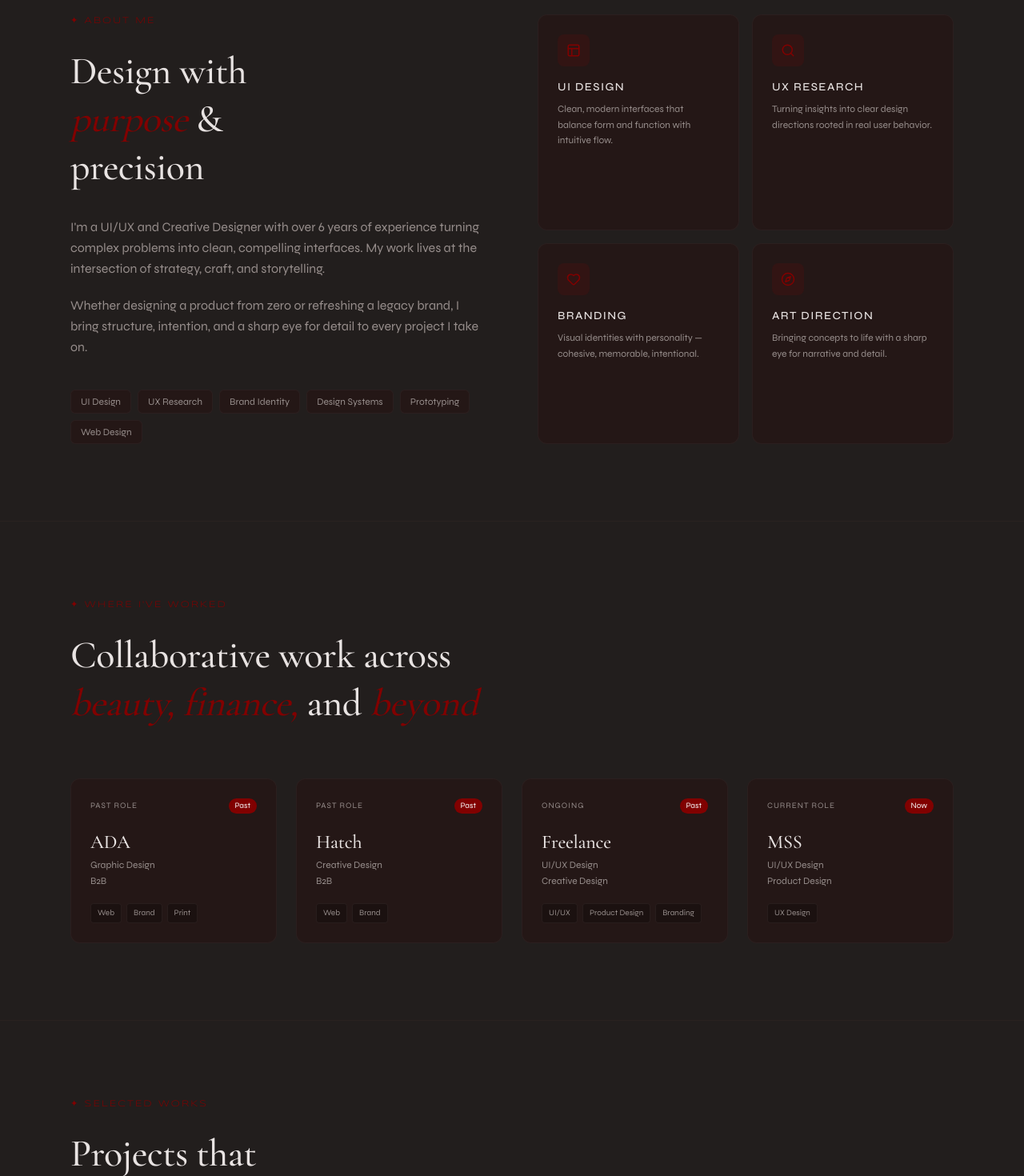
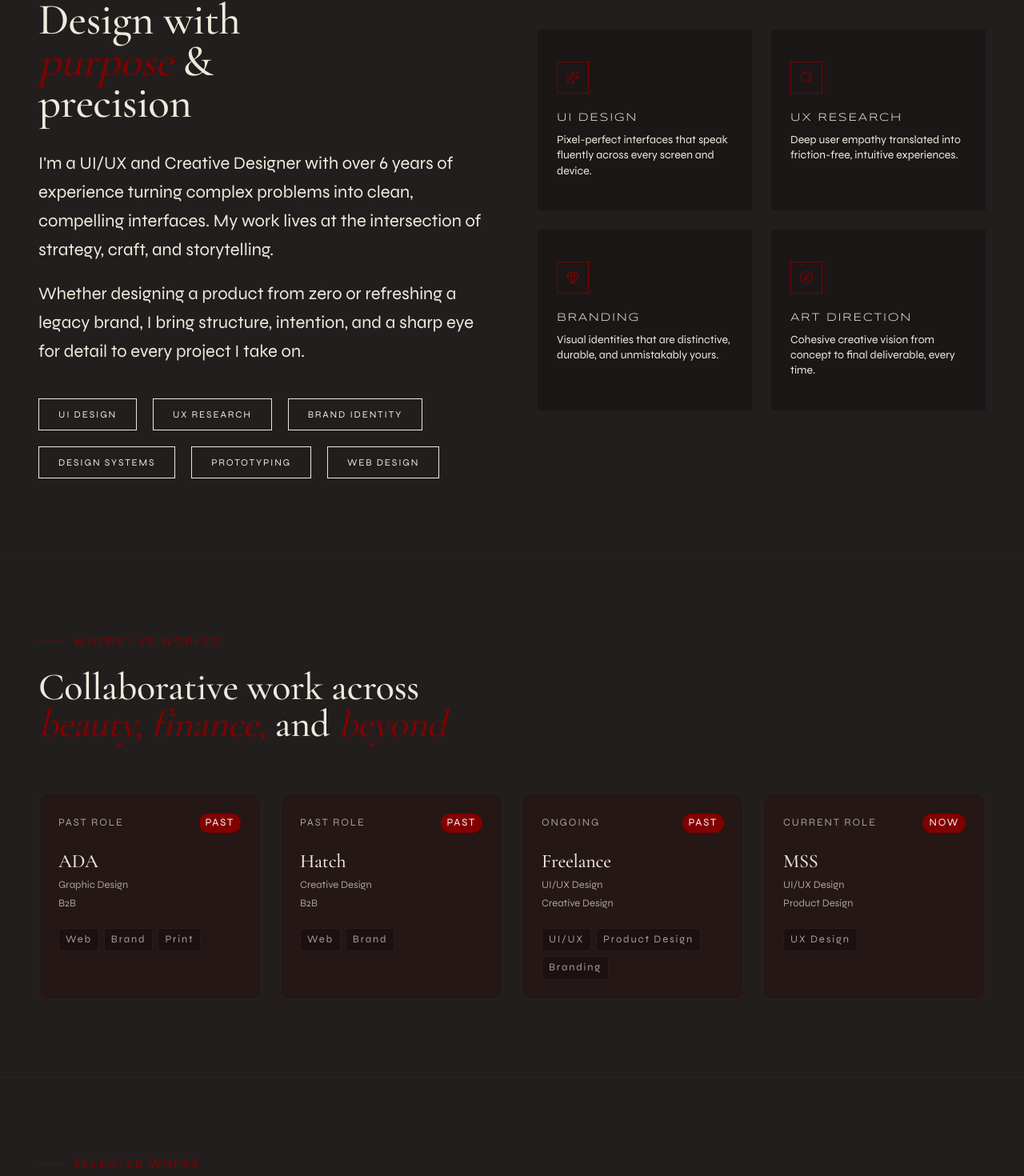
Before and after one commit to axe3228/byairish, a Next.js app: page / in a window 1280 px wide. Shown: the part 999-2469 px from the top of the page at 80% size. Built offline with nearby package versions, Linux system fonts and the light colour scheme.

Commit message:
chore: update about section

```diff
--- a/app/globals.css
+++ b/app/globals.css
@@ -31,6 +31,7 @@
   --color-surface-elevated: var(--surface-elevated);
   --color-iris-noir-black: var(--iris-noir-black);
   --color-iris-cherry-red: var(--iris-cherry-red);
+  --color-iris-cotton: var(--iris-cotton);
   --font-serif: var(--font-serif);
   --font-sans: var(--font-sans);
   --font-syncopate: var(--font-syncopate);
@@ -42,18 +43,19 @@
   /* Deep crimson-tinted dark palette */
   --iris-noir-black: #1B1717;
   --background: #EDEBDD08;
-  --foreground: oklch(0.92 0.005 30);
+  --foreground: var(--iris-cotton);
 
   --iris-cherry-red: #810100;
+  --iris-cotton: #EDEBDD;
 
   --surface: oklch(0.19 0.018 20);
   --surface-elevated: oklch(0.22 0.022 22);
 
   --card: oklch(0.20 0.020 20);
-  --card-foreground: oklch(0.92 0.005 30);
+  --card-foreground: var(--iris-cotton);
 
   --popover: oklch(0.20 0.020 20);
-  --popover-foreground: oklch(0.92 0.005 30);
+  --popover-foreground: var(--iris-cotton);
 
   --primary: var(--iris-cherry-red);
   --primary-foreground: oklch(0.98 0 0);
@@ -94,7 +96,7 @@
     font-family: var(--font-sans);
     -webkit-font-smoothing: antialiased;
   }
-  h1, h2, h3, h4 { font-family: var(--font-serif); font-weight: 500; letter-spacing: -0.01em; }
+  h1, h2, h3, h4 { font-family: var(--font-serif); font-weight: 500; letter-spacing: -0.01em; line-height: 0.95; }
   ::selection { background: rgb(129 1 0 / 0.4); }
 }
 
--- a/app/page.tsx
+++ b/app/page.tsx
@@ -4,7 +4,7 @@ import { useState } from "react";
 import Image from "next/image";
 import heroImg from "@/assets/hero-spheres.jpg";
 import logo from "@/assets/logo.svg";
-import { Layout, Search, Heart, Compass, ArrowUpRight } from "lucide-react";
+import { Sparkles, Search, Gem, Compass, ArrowUpRight } from "lucide-react";
 
 function LinkedinIcon({ size = 16 }: { size?: number }) {
   return (
@@ -25,10 +25,10 @@ function DribbbleIcon({ size = 16 }: { size?: number }) {
 const nav = ["About", "Experience", "Work", "Process", "Contact"];
 
 const services = [
-  { icon: Layout, title: "UI Design", desc: "Clean, modern interfaces that balance form and function with intuitive flow." },
-  { icon: Search, title: "UX Research", desc: "Turning insights into clear design directions rooted in real user behavior." },
-  { icon: Heart, title: "Branding", desc: "Visual identities with personality — cohesive, memorable, intentional." },
-  { icon: Compass, title: "Art Direction", desc: "Bringing concepts to life with a sharp eye for narrative and detail." },
+  { icon: Sparkles, title: "UI Design", desc: "Pixel-perfect interfaces that speak fluently across every screen and device." },
+  { icon: Search, title: "UX Research", desc: "Deep user empathy translated into friction-free, intuitive experiences." },
+  { icon: Gem, title: "Branding", desc: "Visual identities that are distinctive, durable, and unmistakably yours." },
+  { icon: Compass, title: "Art Direction", desc: "Cohesive creative vision from concept to final deliverable, every time." },
 ];
 
 const skills = ["UI Design", "UX Research", "Brand Identity", "Design Systems", "Prototyping", "Web Design"];
@@ -64,12 +64,13 @@ export default function Home() {
 
   return (
     <div className="min-h-screen bg-background text-foreground font-sans">
+      {/* Navbar */}
       <header className="sticky top-0 z-50 bg-iris-noir-black">
         <div className="max-w-7xl mx-auto px-12 py-5 flex items-center gap-8">
           <a href="#" aria-label="Airish Absin home" className="shrink-0">
             <Image src={logo} alt="Airish Absin" width={179} height={25} priority />
           </a>
-          <nav className="hidden md:flex flex-1 items-center justify-evenly font-sans text-[11px] tracking-[0.14em] uppercase text-[#EDEBDD]">
+          <nav className="hidden md:flex flex-1 items-center justify-evenly font-sans text-[11px] tracking-[0.14em] uppercase text-iris-cotton">
             {nav.map((n) => (
               <a key={n} href={`#${n.toLowerCase()}`} className="hover:text-white transition-colors">
                 {n}
@@ -78,18 +79,19 @@ export default function Home() {
           </nav>
           <button
             type="button"
-            className="hidden md:inline-flex shrink-0 font-sans text-[11px] tracking-[0.14em] uppercase border border-[#810100] text-[#EDEBDD] px-5 py-2.5 hover:bg-[#810100]/10 transition-colors"
+            className="hidden md:inline-flex shrink-0 font-sans text-[11px] tracking-[0.14em] uppercase border border-primary text-iris-cotton px-5 py-2.5 hover:bg-primary/10 transition-colors"
           >
             View CV
           </button>
         </div>
       </header>
 
+      {/* Hero */}
       <section className="relative overflow-hidden">
         <div className="relative max-w-7xl mx-auto px-12 pt-12 pb-24">
           <div className="grid md:grid-cols-2 gap-12 lg:gap-16 items-center">
             <div>
-              <div className="inline-flex items-center gap-2.5 border border-primary px-3 py-1.5 mb-8 font-sans text-[15px] tracking-[0.14em] uppercase text-[#EDEBDD] bg-primary/10 w-full max-w-[478px]">
+              <div className="inline-flex items-center gap-2.5 border border-primary px-3 py-1.5 mb-8 font-sans text-[15px] tracking-[0.14em] uppercase text-iris-cotton bg-primary/10 w-full max-w-[478px]">
                 <span className="h-1.5 w-1.5 rounded-full bg-emerald-500 shrink-0" />
                 Available for new projects
               </div>
@@ -99,7 +101,7 @@ export default function Home() {
                 UI/UX & Creative Designer
               </div>
 
-              <h1 className="font-serif text-5xl sm:text-6xl md:text-7xl lg:text-[5.25rem] leading-[1.05] mb-8 text-[#EDEBDD]">
+              <h1 className="font-serif text-5xl sm:text-6xl md:text-7xl leading-[0.92] mb-8 text-iris-cotton">
                 Crafting
                 <br />
                 <span className="italic text-primary">Experiences</span>
@@ -107,7 +109,7 @@ export default function Home() {
                 that Matter
               </h1>
 
-              <p className="text-[#EDEBDD]/75 max-w-md mb-12 leading-relaxed text-sm md:text-[22px]">
+              <p className="text-iris-cotton/75 max-w-md mb-12 leading-relaxed text-sm md:text-[22px]">
                 I design thoughtful digital products and visual identities that balance bold aesthetics with intuitive usability. Based in Iloilo, working globally.
               </p>
 
@@ -118,11 +120,11 @@ export default function Home() {
                   { n: "4", l: "B2C\nProjects" },
                 ].map((s) => (
                   <div key={s.l}>
-                    <div className="font-syncopate text-4xl md:text-5xl text-[#EDEBDD] leading-none">
+                    <div className="font-syncopate text-4xl md:text-5xl text-iris-cotton leading-none">
                       {s.n}
                       <span className="text-primary text-4xl md:text-5xl">+</span>
                     </div>
-                    <div className="text-[13px] uppercase tracking-[0.14em] text-[#EDEBDD]/65 mt-2 whitespace-pre-line">{s.l}</div>
+                    <div className="text-[13px] uppercase tracking-[0.14em] text-iris-cotton/65 mt-2 whitespace-pre-line">{s.l}</div>
                   </div>
                 ))}
               </div>
@@ -154,61 +156,79 @@ export default function Home() {
         </div>
       </section>
 
+      {/* About */}
       <section id="about" className="border-t border-border/50">
-        <div className="max-w-6xl mx-auto px-6 py-24 grid md:grid-cols-2 gap-16">
+        <div className="max-w-7xl mx-auto px-12 py-24 grid md:grid-cols-2 gap-16 items-center">
           <div>
-            <div className="eyebrow mb-6">✦ About Me</div>
-            <h2 className="text-5xl leading-tight mb-8">
+            <div className="flex items-center gap-3 mb-6 font-sans text-[15px] tracking-[0.14em] uppercase text-primary">
+              <span className="h-px w-8 bg-primary shrink-0" />
+              About Me
+            </div>
+            <h2 className="font-serif text-[55px] leading-[0.95] mb-8 text-iris-cotton">
               Design with<br />
-              <span className="italic-serif">purpose</span> &<br />
+              <span className="italic text-primary">purpose</span> &<br />
               precision
             </h2>
-            <p className="text-muted-foreground leading-relaxed mb-5">
+            <p className="text-iris-cotton leading-relaxed mb-5 text-sm md:text-[22px]">
               I&apos;m a UI/UX and Creative Designer with over 6 years of experience turning complex problems into clean, compelling interfaces. My work lives at the intersection of strategy, craft, and storytelling.
             </p>
-            <p className="text-muted-foreground leading-relaxed mb-10">
+            <p className="text-iris-cotton leading-relaxed mb-10 text-sm md:text-[22px]">
               Whether designing a product from zero or refreshing a legacy brand, I bring structure, intention, and a sharp eye for detail to every project I take on.
             </p>
-            <div className="flex flex-wrap gap-2">
+            <div className="flex flex-wrap gap-x-5 gap-y-5">
               {skills.map((s) => (
-                <span key={s} className="text-xs px-3 py-1.5 rounded-md surface-elevated border border-border/60 text-muted-foreground">{s}</span>
+                <span
+                  key={s}
+                  className="inline-flex items-center justify-center font-sans font-light text-[12px] uppercase tracking-[0.15em] text-iris-cotton border border-iris-cotton px-6 py-2.5"
+                >
+                  {s}
+                </span>
               ))}
             </div>
           </div>
-          <div className="grid grid-cols-2 gap-4">
+          <div className="grid grid-cols-2 gap-6 self-center content-start">
             {services.map(({ icon: Icon, title, desc }) => (
-              <div key={title} className="surface-elevated border border-border/60 rounded-xl p-6 hover:border-primary/50 transition-all duration-300 hover:-translate-y-1">
-                <div className="w-10 h-10 rounded-lg bg-primary/15 flex items-center justify-center mb-4 text-primary">
-                  <Icon size={18} />
+              <div
+                key={title}
+                className="bg-iris-noir-black min-h-[200px] px-6 py-10 flex flex-col items-start hover:border-primary/50 transition-all duration-300 hover:-translate-y-1"
+              >
+                <div className="w-10 h-10 shrink-0 border border-primary flex items-center justify-center mb-5 text-primary">
+                  <Icon size={18} strokeWidth={1.5} />
                 </div>
-                <h3 className="text-sm uppercase tracking-widest mb-2 font-sans font-medium">{title}</h3>
-                <p className="text-xs text-muted-foreground leading-relaxed">{desc}</p>
+                <h3 className="font-syncopate text-sm uppercase tracking-[0.12em] mb-2 text-iris-cotton shrink-0">
+                  {title}
+                </h3>
+                <p className="font-sans text-sm text-iris-cotton leading-snug">{desc}</p>
               </div>
             ))}
           </div>
         </div>
       </section>
 
+      {/* Experience */}
       <section id="experience" className="border-t border-border/50">
-        <div className="max-w-6xl mx-auto px-6 py-24">
-          <div className="eyebrow mb-6">✦ Where I&apos;ve Worked</div>
-          <h2 className="text-5xl leading-tight mb-16 max-w-3xl">
+        <div className="max-w-7xl mx-auto px-12 py-24">
+          <div className="flex items-center gap-3 mb-6 font-sans text-[15px] tracking-[0.14em] uppercase text-primary">
+            <span className="h-px w-8 bg-primary shrink-0" />
+            Where I&apos;ve Worked
+          </div>
+          <h2 className="font-serif text-5xl leading-[0.95] mb-16 max-w-3xl text-iris-cotton">
             Collaborative work across<br />
-            <span className="italic-serif">beauty, finance,</span> and <span className="italic-serif">beyond</span>
+            <span className="italic text-primary">beauty, finance,</span> and <span className="italic text-primary">beyond</span>
           </h2>
           <div className="grid md:grid-cols-4 gap-6">
             {experiences.map((e) => (
               <div key={e.company} className="surface-elevated border border-border/60 rounded-xl p-6">
                 <div className="flex justify-between items-center mb-5">
-                  <span className="text-[10px] uppercase tracking-widest text-muted-foreground">{e.status}</span>
-                  <span className="text-[10px] px-2 py-0.5 rounded-full bg-primary text-primary-foreground">{e.status.includes("Current") ? "Now" : "Past"}</span>
+                  <span className="text-[13px] uppercase tracking-[0.14em] text-iris-cotton/65">{e.status}</span>
+                  <span className="text-[13px] px-2 py-0.5 rounded-full bg-primary text-primary-foreground tracking-[0.14em] uppercase">{e.status.includes("Current") ? "Now" : "Past"}</span>
                 </div>
-                <h3 className="font-serif text-2xl mb-1">{e.company}</h3>
-                <p className="text-xs text-muted-foreground mb-1">{e.role}</p>
-                <p className="text-xs text-muted-foreground mb-5">{e.type}</p>
+                <h3 className="font-serif text-2xl mb-1 text-iris-cotton">{e.company}</h3>
+                <p className="text-[13px] text-iris-cotton/65 mb-1">{e.role}</p>
+                <p className="text-[13px] text-iris-cotton/65 mb-5">{e.type}</p>
                 <div className="flex flex-wrap gap-1.5">
                   {e.tags.map((t) => (
-                    <span key={t} className="text-[10px] px-2 py-1 rounded surface border border-border/60 text-muted-foreground">{t}</span>
+                    <span key={t} className="text-[13px] px-2 py-1 rounded surface border border-border/60 text-iris-cotton/65 tracking-[0.14em]">{t}</span>
                   ))}
                 </div>
               </div>
@@ -217,14 +237,18 @@ export default function Home() {
         </div>
       </section>
 
+      {/* Work */}
       <section id="work" className="border-t border-border/50">
-        <div className="max-w-6xl mx-auto px-6 py-24">
+        <div className="max-w-7xl mx-auto px-12 py-24">
           <div className="flex items-end justify-between flex-wrap gap-6 mb-12">
             <div>
-              <div className="eyebrow mb-6">✦ Selected Works</div>
-              <h2 className="text-5xl leading-tight">
+              <div className="flex items-center gap-3 mb-6 font-sans text-[15px] tracking-[0.14em] uppercase text-primary">
+                <span className="h-px w-8 bg-primary shrink-0" />
+                Selected Works
+              </div>
+              <h2 className="font-serif text-5xl leading-[0.95] text-iris-cotton">
                 Projects that<br />
-                <span className="italic-serif">define</span> the craft
+                <span className="italic text-primary">define</span> the craft
               </h2>
             </div>
             <div className="flex gap-2 flex-wrap">
@@ -233,10 +257,10 @@ export default function Home() {
                   key={f}
                   type="button"
                   onClick={() => setFilter(f)}
-                  className={`text-xs uppercase tracking-widest px-4 py-2 rounded-md border transition-all ${
+                  className={`text-[13px] uppercase tracking-[0.14em] px-4 py-2 rounded-md border transition-all ${
                     filter === f
                       ? "bg-primary text-primary-foreground border-primary"
-                      : "surface-elevated border-border/60 text-muted-foreground hover:text-foreground"
+                      : "surface-elevated border-border/60 text-iris-cotton/65 hover:text-iris-cotton"
                   }`}
                 >
                   {f}
@@ -256,8 +280,8 @@ export default function Home() {
                   <ArrowUpRight className="absolute top-4 right-4 text-foreground/40 group-hover:text-primary group-hover:translate-x-1 group-hover:-translate-y-1 transition-all" size={20} />
                 </div>
                 <div className="p-5">
-                  <div className="text-[10px] uppercase tracking-widest text-primary mb-2">{p.tag}</div>
-                  <h3 className="font-serif text-2xl">{p.title}</h3>
+                  <div className="text-[13px] uppercase tracking-[0.14em] text-primary mb-2">{p.tag}</div>
+                  <h3 className="font-serif text-2xl text-iris-cotton">{p.title}</h3>
                 </div>
               </button>
             ))}
@@ -265,49 +289,56 @@ export default function Home() {
         </div>
       </section>
 
+      {/* Process */}
       <section id="process" className="border-t border-border/50">
-        <div className="max-w-6xl mx-auto px-6 py-24">
-          <div className="eyebrow mb-6">✦ My Process</div>
-          <h2 className="text-5xl leading-tight mb-16">
-            How I <span className="italic-serif">shape</span><br />
+        <div className="max-w-7xl mx-auto px-12 py-24">
+          <div className="flex items-center gap-3 mb-6 font-sans text-[15px] tracking-[0.14em] uppercase text-primary">
+            <span className="h-px w-8 bg-primary shrink-0" />
+            My Process
+          </div>
+          <h2 className="font-serif text-5xl leading-[0.95] mb-16 text-iris-cotton">
+            How I <span className="italic text-primary">shape</span><br />
             ideas into impact
           </h2>
           <div className="grid md:grid-cols-4 gap-8">
             {process.map((p) => (
               <div key={p.step}>
-                <div className="text-xs text-primary tracking-widest mb-4">— {p.step}</div>
-                <h3 className="font-serif text-2xl leading-tight mb-4 whitespace-pre-line">{p.title}</h3>
-                <p className="text-sm text-muted-foreground leading-relaxed">{p.desc}</p>
+                <div className="text-[13px] text-primary tracking-[0.14em] uppercase mb-4">— {p.step}</div>
+                <h3 className="font-serif text-2xl leading-[0.95] mb-4 whitespace-pre-line text-iris-cotton">{p.title}</h3>
+                <p className="text-[13px] text-iris-cotton/65 leading-relaxed">{p.desc}</p>
               </div>
             ))}
           </div>
         </div>
       </section>
 
+      {/* Contact */}
       <section id="contact" className="border-t border-border/50 relative overflow-hidden">
-        <div className="absolute inset-0" style={{ background: "var(--gradient-radial-red)" }} />
-        <div className="relative max-w-6xl mx-auto px-6 py-24 grid md:grid-cols-2 gap-16">
+        <div className="relative max-w-7xl mx-auto px-12 py-24 grid md:grid-cols-2 gap-16">
           <div>
-            <div className="eyebrow mb-6">✦ Get In Touch</div>
-            <h2 className="text-5xl leading-tight mb-8">
+            <div className="flex items-center gap-3 mb-6 font-sans text-[15px] tracking-[0.14em] uppercase text-primary">
+              <span className="h-px w-8 bg-primary shrink-0" />
+              Get In Touch
+            </div>
+            <h2 className="font-serif text-5xl leading-[0.95] mb-8 text-iris-cotton">
               Let&apos;s build<br />
-              <span className="italic-serif">something</span><br />
+              <span className="italic text-primary">something</span><br />
               great
             </h2>
-            <p className="text-muted-foreground leading-relaxed mb-10 max-w-md">
+            <p className="text-iris-cotton/75 leading-relaxed mb-10 max-w-md text-sm md:text-base">
               Whether you have a project in mind, want to collaborate, or just want to say hello — my inbox is always open.
             </p>
-            <div className="space-y-5 text-sm">
+            <div className="space-y-5 text-sm text-iris-cotton">
               <div>
-                <div className="text-[10px] uppercase tracking-widest text-primary mb-1">Email</div>
+                <div className="text-[13px] uppercase tracking-[0.14em] text-primary mb-1">Email</div>
                 <div>airisxarga@email.com</div>
               </div>
               <div>
-                <div className="text-[10px] uppercase tracking-widest text-primary mb-1">Based In</div>
+                <div className="text-[13px] uppercase tracking-[0.14em] text-primary mb-1">Based In</div>
                 <div>Iloilo, Philippines</div>
               </div>
               <div>
-                <div className="text-[10px] uppercase tracking-widest text-primary mb-1">Status</div>
+                <div className="text-[13px] uppercase tracking-[0.14em] text-primary mb-1">Status</div>
                 <div>Open to full-time & freelance</div>
               </div>
             </div>
@@ -325,8 +356,9 @@ export default function Home() {
         </div>
       </section>
 
+      {/* Footer */}
       <footer className="border-t border-border/50">
-        <div className="max-w-6xl mx-auto px-6 py-8 flex flex-wrap justify-between gap-4 text-xs text-muted-foreground">
+        <div className="max-w-7xl mx-auto px-12 py-8 flex flex-wrap justify-between gap-4 text-[13px] tracking-[0.14em] text-iris-cotton/65 uppercase">
           <div>© 2025 AIRISH ABSIN · ALL RIGHTS RESERVED</div>
           <div>Designed & coded with intention</div>
         </div>
@@ -353,26 +385,26 @@ function ContactForm() {
         { label: "Tell me more", placeholder: "Share your company, project, timeline, budget…", type: "textarea" },
       ].map((f) => (
         <div key={f.label}>
-          <label className="text-[10px] uppercase tracking-widest text-primary mb-2 block">{f.label}</label>
+          <label className="text-[13px] uppercase tracking-[0.14em] text-primary mb-2 block">{f.label}</label>
           {f.type === "input" ? (
             <input
               required
               placeholder={f.placeholder}
-              className="w-full surface-elevated border border-border/60 rounded-md px-4 py-3 text-sm placeholder:text-muted-foreground/60 focus:outline-none focus:border-primary transition"
+              className="w-full surface-elevated border border-border/60 rounded-md px-4 py-3 text-sm text-iris-cotton placeholder:text-iris-cotton/40 focus:outline-none focus:border-primary transition"
             />
           ) : (
             <textarea
               required
               rows={5}
               placeholder={f.placeholder}
-              className="w-full surface-elevated border border-border/60 rounded-md px-4 py-3 text-sm placeholder:text-muted-foreground/60 focus:outline-none focus:border-primary transition resize-none"
+              className="w-full surface-elevated border border-border/60 rounded-md px-4 py-3 text-sm text-iris-cotton placeholder:text-iris-cotton/40 focus:outline-none focus:border-primary transition resize-none"
             />
           )}
         </div>
       ))}
       <button
         type="submit"
-        className="w-full bg-primary text-primary-foreground rounded-md py-3.5 text-xs uppercase tracking-widest font-medium hover:bg-[oklch(0.65_0.23_25)] hover:shadow-[var(--shadow-glow)] transition-all"
+        className="w-full bg-primary text-primary-foreground rounded-md py-3.5 text-[13px] uppercase tracking-[0.14em] font-medium hover:bg-primary/90 hover:shadow-[var(--shadow-glow)] transition-all"
       >
         {sent ? "Message Sent ✓" : "Send Message →"}
       </button>
```
